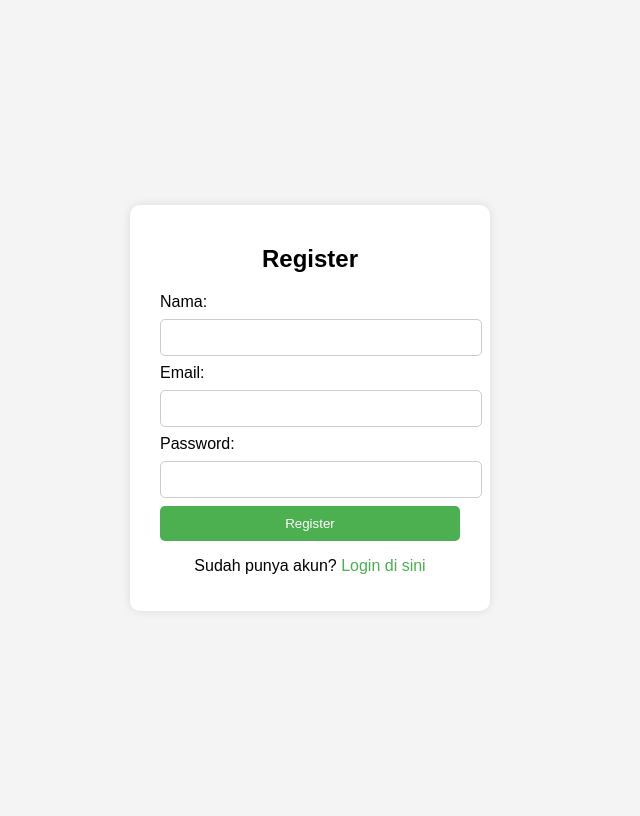
After one commit to User-425/simple_php_mvc, a PHP site: page /views/register.php in a window 1280 px wide. The commit adds this page. Shown: the whole page, without its empty margins (330-970 px from the left). Run offline with PHP 8.4, Linux system fonts and the light colour scheme.

Commit message:
register & login

```diff
--- a/controllers/HomeController.php
+++ b/controllers/HomeController.php
@@ -1,6 +1,10 @@
 <?php
 class HomeController {
     public function index() {
+        session_start();
+        if (!isset($_SESSION['user'])) {
+            header('Location: /login');
+        }
         require 'views/home.php';
     }
 }
--- a/core/seeder.php
+++ b/core/seeder.php
@@ -11,7 +11,6 @@ class DatabaseSeeder {
     public function run() {
         $this->userModel->createUser('Admin', 'admin@mail.com', 'password', 'Admin');
         $this->userModel->createUser('User', 'user@mail.com', 'password', 'User');
-
         echo "Database seeded successfully.\n";
     }
 }
--- a/views/home.php
+++ b/views/home.php
@@ -1,3 +1,4 @@
+
 <!DOCTYPE html>
 <html>
 <head>
--- /dev/null
+++ b/views/register.php
@@ -0,0 +1,92 @@
+<!DOCTYPE html>
+<html lang="id">
+<head>
+  <meta charset="UTF-8">
+  <meta name="viewport" content="width=device-width, initial-scale=1">
+  <title>Form Register Sederhana</title>
+  <style>
+    body {
+      font-family: Arial, sans-serif;
+      background-color: #f4f4f4;
+      display: flex;
+      height: 100vh;
+      align-items: center;
+      justify-content: center;
+    }
+
+    .register-container {
+      background: #fff;
+      padding: 20px 30px;
+      border-radius: 10px;
+      box-shadow: 0 0 10px rgba(0,0,0,0.1);
+      width: 300px;
+    }
+
+    h2 {
+      text-align: center;
+    }
+
+    input[type="text"],
+    input[type="password"],
+    input[type="email"] {
+      width: 100%;
+      padding: 10px;
+      margin: 8px 0;
+      border-radius: 5px;
+      border: 1px solid #ccc;
+    }
+
+    button[type="submit"] {
+      width: 100%;
+      background-color: #4CAF50;
+      color: white;
+      padding: 10px;
+      border: none;
+      border-radius: 5px;
+      cursor: pointer;
+    }
+
+    button[type="submit"]:hover {
+      background-color: #45a049;
+    }
+
+    .login-link {
+      display: block;
+      text-align: center;
+      margin-top: 10px;
+    }
+
+    .login-link a {
+      text-decoration: none;
+      color: #4CAF50;
+    }
+
+    .login-link a:hover {
+      text-decoration: underline;
+    }
+  </style>
+</head>
+<body>
+
+  <div class="register-container">
+    <h2>Register</h2>
+    <form action="/register" method="POST">
+      <label for="name">Nama:</label>
+      <input type="text" id="name" name="nama" required>
+
+      <label for="email">Email:</label>
+      <input type="email" id="email" name="email" required>
+
+      <label for="password">Password:</label>
+      <input type="password" id="password" name="password" required>
+
+      <button type="submit" name="submit">Register</button>
+    </form>
+
+    <div class="login-link">
+      <p>Sudah punya akun? <a href="/login">Login di sini</a></p>
+    </div>
+  </div>
+
+</body>
+</html>
```
Also changed, not shown: controllers/LoginController.php (added, +39 -0 lines), controllers/RegisterController.php (added, +30 -0 lines), core/routes.php (+6 -4 lines), models/UserModel.php (+34 -0 lines), views/login.php (added, +83 -0 lines).
